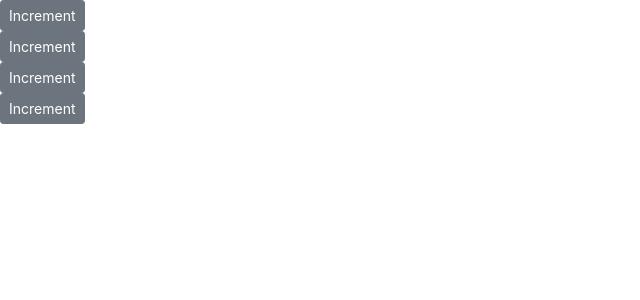
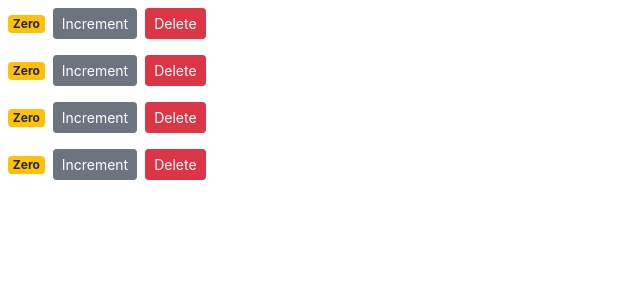
Before and after one commit to JSantiPearson/react-store-ui, a React (Create React App) app: page / in a window 1280 px wide. Shown: the top 300 px of the page, without its empty margins (0-640 px from the left). Built offline with nearby package versions, Linux system fonts and the light colour scheme.

Commit message:
add product deletion event

```diff
--- a/src/components/counter.jsx
+++ b/src/components/counter.jsx
@@ -2,7 +2,8 @@
 
 class Counter extends Component {
   state = {
-    value: this.props.value
+    value: this.props.value,
+    id: this.props.id
   };
 
   renderTags() {
@@ -18,7 +19,7 @@
 
   handleIncrement = product => {
     console.log(product);
-    this.setState({ count: this.state.count + 1 });
+    this.setState({ value: this.state.value + 1 });
   };
 
   render() {
@@ -26,25 +27,29 @@
       <div>
         <span className={this.getBadgeClasses()}>{this.formatCount()}</span>
         <button
-          onClick={() => this.handleIncrement({ id: 1 })}
+          onClick={this.handleIncrement}
           className="btn btn-secondary btn-sm"
         >
           Increment
         </button>
-        {/* {this.state.tags.length === 0 && "Please add a tag!"}
-        {this.renderTags()} */}
+        <button
+          onClick={() => this.props.onDelete(this.props.id)}
+          className="btn btn-danger btn-sm m-2"
+        >
+          Delete
+        </button>
       </div>
     );
   }
   getBadgeClasses() {
     let classes = "badge m-2 badge-";
-    classes += this.state.count === 0 ? "warning" : "primary";
+    classes += this.state.value === 0 ? "warning" : "primary";
     return classes;
   }
 
   formatCount() {
-    const { count } = this.state;
-    return count === 0 ? "Zero" : count;
+    const { value } = this.state;
+    return value === 0 ? "Zero" : value;
   }
 }
 
--- a/src/components/counters.jsx
+++ b/src/components/counters.jsx
@@ -4,17 +4,29 @@
 class Counters extends Component {
   state = {
     counters: [
-      { id: "Health Potion", value: 0 },
-      { id: "Stamina Potion", value: 0 },
-      { id: "Mana Potion", value: 0 },
-      { id: "Poison Vial", value: 0 }
+      { id: 1, value: 0 },
+      { id: 2, value: 0 },
+      { id: 3, value: 0 },
+      { id: 4, value: 0 }
     ]
   };
+
+  handleDelete = counterId => {
+    console.log("Deleted", counterId);
+    const counters = this.state.counters.filter(c => c.id !== counterId);
+    this.setState({ counters: counters });
+  };
+
   render() {
     return (
       <div>
         {this.state.counters.map(counter => (
-          <Counter key={counter.id} value={counter.value} selected={true} />
+          <Counter
+            key={counter.id}
+            onDelete={this.handleDelete}
+            value={counter.value}
+            id={counter.id}
+          />
         ))}
       </div>
     );
```
